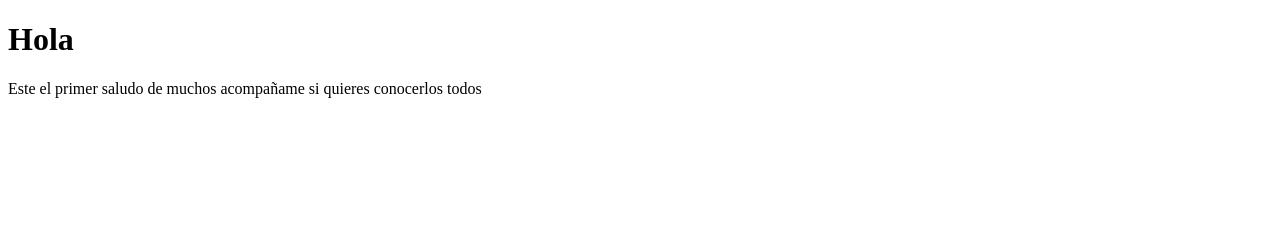
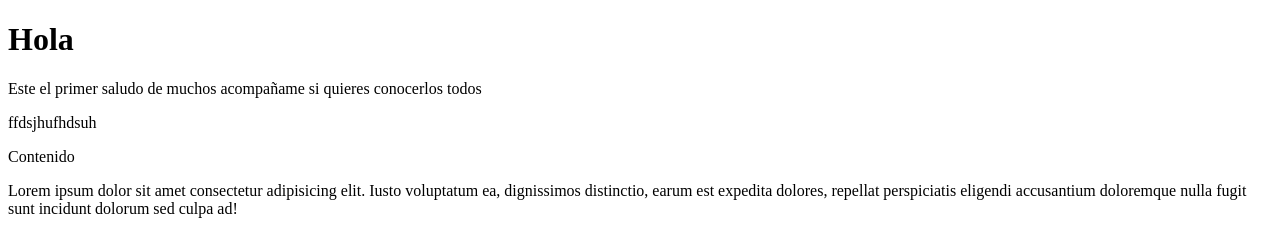
Before and after one commit to TonyRivera4/Practica-Git, a plain HTML site: page index.html in a window 1280 px wide. Drawn offline with Linux system fonts and the light colour scheme.

Commit message:
content add

```diff
--- a/index.html
+++ b/index.html
@@ -10,5 +10,8 @@
 <body>
     <h1>Hola</h1>
     <p>Este el primer saludo de muchos acompañame si quieres conocerlos todos</p>
+    <p>ffdsjhufhdsuh</p>
+    <p>Contenido</p>
+    <p>Lorem ipsum dolor sit amet consectetur adipisicing elit. Iusto voluptatum ea, dignissimos distinctio, earum est expedita dolores, repellat perspiciatis eligendi accusantium doloremque nulla fugit sunt incidunt dolorum sed culpa ad!</p>
 </body>
 </html>
```
